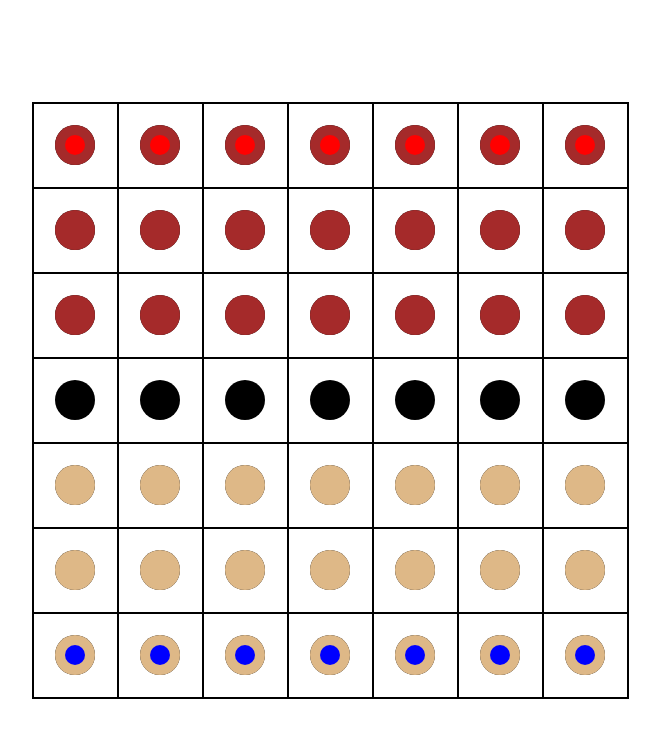
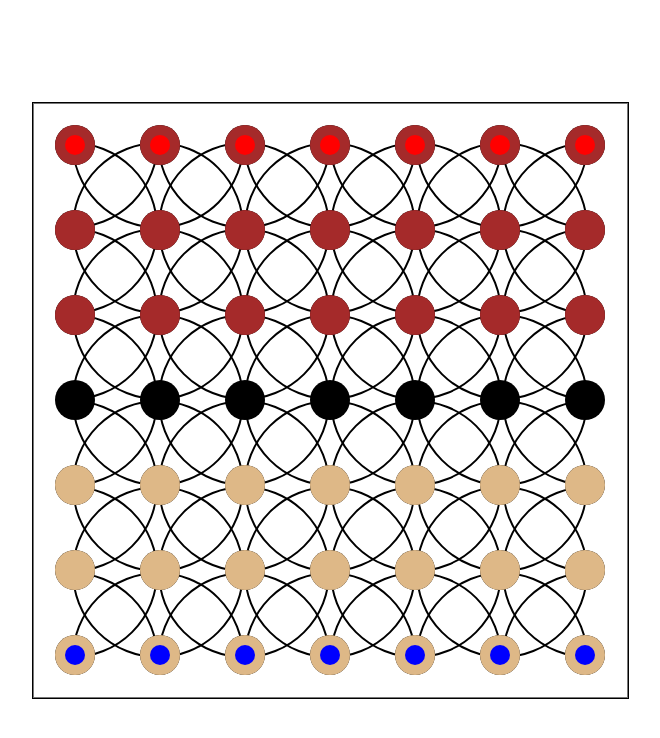
Before and after one commit to SudhanshuBhoi/ChakraViewGame, a plain HTML site: page web-app/index.html in a window 1280 px wide. Shown: the whole page, without its empty margins (310-970 px from the left). Drawn offline with Linux system fonts and the light colour scheme.

Commit message:
Board design

```diff
--- a/web-app/style.css
+++ b/web-app/style.css
@@ -16,10 +16,10 @@ body{
     display: grid;
     grid-template-columns: repeat(7, 85px);
     grid-template-rows: repeat(7, 85px);
+    background-image: url("img/cv_board.svg");
 }
 
 .unit {
-    border: 0.5px solid black;
     display: flex;
     justify-content: center;
     align-items: center;
```
Also changed, not shown: web-app/img/cv_board.svg (added).
